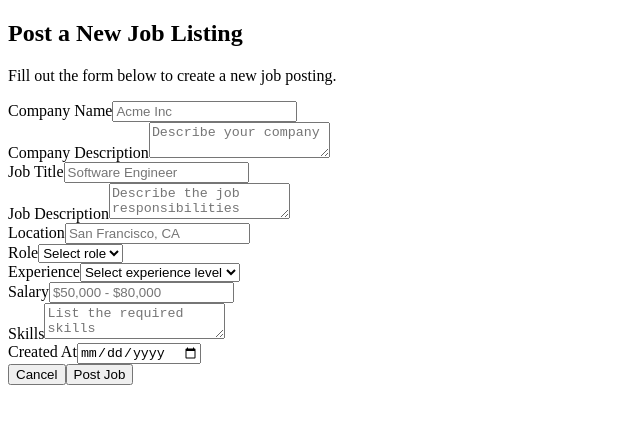
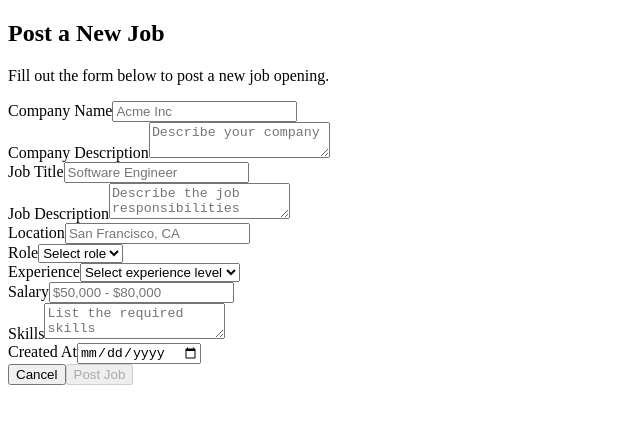
Before and after one commit to Harshakabari/Career-Hub, a React (Create React App) app: page /postform in a window 1280 px wide. Shown: the top 424 px of the page, without its empty margins (0-640 px from the left). Built offline with nearby package versions, Linux system fonts and the light colour scheme.

Commit message:
add validation in jobpost form

```diff
--- a/package.json
+++ b/package.json
@@ -13,6 +13,7 @@
   "author": "",
   "license": "ISC",
   "dependencies": {
+    "@hookform/resolvers": "^3.6.0",
     "@reduxjs/toolkit": "^2.2.5",
     "@smastrom/react-rating": "^1.5.0",
     "axios": "^1.7.2",
@@ -30,6 +31,7 @@
     "otp-generator": "^4.0.1",
     "otp-generator-random": "^1.0.0",
     "react-countup": "^6.5.3",
+    "react-hook-form": "^7.51.5",
     "react-hot-toast": "^2.4.1",
     "react-icons": "^5.2.1",
     "react-redux": "^9.1.2",
@@ -37,7 +39,8 @@
     "react-scripts": "^5.0.1",
     "react-slick": "^0.30.2",
     "reactstrap": "^9.2.2",
-    "web-vitals": "^4.0.1"
+    "web-vitals": "^4.0.1",
+    "zod": "^3.23.8"
   },
   "devDependencies": {
     "tailwindcss": "^3.4.3"
--- /dev/null
+++ b/src/components/CustomForm/Customform.jsx
@@ -0,0 +1,87 @@
+import React from "react";
+import { useFormContext } from "react-hook-form";
+
+const CustomForm = ({ fields, onSubmit }) => {
+  const {
+    register,
+    handleSubmit,
+    formState: { errors },
+    getValues,
+  } = useFormContext();
+
+  return (
+    <>
+      <div className="px-28 py-5 bg-indigo-900 text-white">
+        <h2 className="text-4xl text-center">Post a New Job</h2>
+        <p className="text-lg mt-3 text-center">Fill out the form below to post a new job opening.</p>
+      </div>
+      <form className="grid gap-6 px-28 py-5" onSubmit={handleSubmit(onSubmit)}>
+        {fields.map((field) => (
+          <div key={field.name} className="space-y-2">
+            <label
+              htmlFor={field.name}
+              className="block text-sm font-medium text-gray-700"
+            >
+              {field.label}
+            </label>
+            {field.input === "input" && (
+              <input
+                id={field.name}
+                type={field.type || "text"}
+                placeholder={field.placeholder}
+                className="mt-1 block w-full px-3 py-2 border border-gray-300 rounded-md shadow-sm focus:outline-none focus:ring focus:ring-blue-500"
+                {...register(field.name)}
+              />
+            )}
+            {field.input === "textarea" && (
+              <textarea
+                id={field.name}
+                placeholder={field.placeholder}
+                className="mt-1 block w-full px-3 py-2 border border-gray-300 rounded-md shadow-sm focus:outline-none focus:ring focus:ring-blue-500"
+                {...register(field.name)}
+              />
+            )}
+            {field.input === "select" && (
+              <select
+                id={field.name}
+                className="mt-1 block w-full px-3 py-2 border border-gray-300 rounded-md shadow-sm focus:outline-none focus:ring focus:ring-blue-500"
+                {...register(field.name)}
+              >
+                <option value="" disabled>
+                  {field.placeholder}
+                </option>
+                {field.options.map((option) => (
+                  <option key={option.value} value={option.value}>
+                    {option.text}
+                  </option>
+                ))}
+              </select>
+            )}
+            {errors[field.name] && (
+              <p className="text-red-500 text-sm">
+                {errors[field.name]?.message}
+              </p>
+            )}
+          </div>
+        ))}
+        <div className="flex justify-end gap-4">
+          <button
+            type="button"
+            className="px-4 py-2 border border-gray-300 rounded-md shadow-sm text-gray-700 hover:bg-gray-50 focus:outline-none focus:ring focus:ring-blue-500"
+          >
+            Cancel
+          </button>
+          <button
+            type="submit"
+            className="px-4 py-2 bg-blue-500 text-white rounded-md shadow-sm hover:bg-blue-600 focus:outline-none focus:ring focus:ring-blue-500"
+            disabled={Object.values(getValues()).some((value) => !value)} // Disable if any field is empty
+          >
+            Post Job
+          </button>
+        </div>
+      </form>
+    </>
+  );
+};
+
+export default CustomForm;
--- a/src/pages/PostForm.jsx
+++ b/src/pages/PostForm.jsx
@@ -1,191 +1,145 @@
 import React from "react";
+import { useForm, FormProvider } from "react-hook-form";
+import { zodResolver } from "@hookform/resolvers/zod";
+import { z } from "zod";
+import CustomForm from "../components/CustomForm/Customform";  // Adjust the path as needed
 
-const PostForm = () => {
+const formSchema = z.object({
+  companyName: z.string().min(1, {
+    message: "Company name is required.",
+  }),
+  companyDescription: z.string().min(1, {
+    message: "Company description is required.",
+  }),
+  jobTitle: z.string().min(1, {
+    message: "Job title is required.",
+  }),
+  jobDescription: z.string().min(1, {
+    message: "Job description is required.",
+  }),
+  location: z.string().min(1, {
+    message: "Location is required.",
+  }),
+  role: z.string({
+    required_error: "Role is required.",
+  }),
+  experience: z.string({
+    required_error: "Experience level is required.",
+  }),
+  salary: z.string().transform((value) => Number(value)).refine((value) => !isNaN(value) && value >= 0, {
+    message: "Salary must be a positive number.",
+  }),
+  skills: z.string().min(1, {
+    message: "Skills are required.",
+  }),
+  createdAt: z.string().min(1, {
+    message: "Created date is required.",
+  }),
+});
+
+const fields = [
+  {
+    name: "companyName",
+    label: "Company Name",
+    placeholder: "Acme Inc",
+    input: "input",
+  },
+  {
+    name: "companyDescription",
+    label: "Company Description",
+    placeholder: "Describe your company",
+    input: "textarea",
+  },
+  {
+    name: "jobTitle",
+    label: "Job Title",
+    placeholder: "Software Engineer",
+    input: "input",
+  },
+  {
+    name: "jobDescription",
+    label: "Job Description",
+    placeholder: "Describe the job responsibilities",
+    input: "textarea",
+  },
+  {
+    name: "location",
+    label: "Location",
+    placeholder: "San Francisco, CA",
+    input: "input",
+  },
+  {
+    name: "role",
+    label: "Role",
+    placeholder: "Select role",
+    options: [
+      { value: "full-time", text: "Full-Time" },
+      { value: "part-time", text: "Part-Time" },
+      { value: "contract", text: "Contract" },
+      { value: "internship", text: "Internship" },
+    ],
+    input: "select",
+  },
+  {
+    name: "experience",
+    label: "Experience",
+    placeholder: "Select experience level",
+    options: [
+      { value: "entry-level", text: "Entry-Level" },
+      { value: "mid-level", text: "Mid-Level" },
+      { value: "senior-level", text: "Senior-Level" },
+    ],
+    input: "select",
+  },
+  {
+    name: "salary",
+    type: "number",
+    label: "Salary",
+    placeholder: "$50,000 - $80,000",
+    input: "input",
+  },
+  {
+    name: "skills",
+    label: "Skills",
+    placeholder: "List the required skills",
+    input: "textarea",
+  },
+  {
+    name: "createdAt",
+    type: "date",
+    label: "Created At",
+    input: "input",
+  },
+];
+
+const Page = () => {
+  const methods = useForm({
+    resolver: zodResolver(formSchema),
+    defaultValues: {
+      companyName: "",
+      companyDescription: "",
+      jobTitle: "",
+      jobDescription: "",
+      location: "",
+      role: "",
+      experience: "",
+      salary: "",
+      skills: "",
+      createdAt: "",
+    },
+    mode: "all",
+  });
+
+  const onSubmit = (values) => {
+    console.log(JSON.stringify(values, null, 2)); // Logging form data to console
+    methods.reset(); // Resetting the form after submission
+  };
+
   return (
-    <>
-      <div className="w-full mx-auto max-w-2xl text-black bg-white shadow-md rounded-lg overflow-hidden">
-        <div className="p-6">
-          <h2 className="text-2xl font-bold">Post a New Job Listing</h2>
-          <p className="text-gray-600">
-            Fill out the form below to create a new job posting.
-          </p>
-        </div>
-        <div className="p-6 border-t border-gray-200">
-          <form className="grid gap-6">
-            <div className="grid grid-cols-2 gap-6">
-              <div className="space-y-2">
-                <label
-                  htmlFor="company-name"
-                  className="block text-sm font-medium text-gray-700"
-                >
-                  Company Name
-                </label>
-                <input
-                  id="company-name"
-                  type="text"
-                  placeholder="Acme Inc"
-                  className="mt-1 block w-full px-3 py-2 border border-gray-300 rounded-md shadow-sm focus:outline-none focus:ring focus:ring-blue-500"
-                />
-              </div>
-              <div className="space-y-2">
-                <label
-                  htmlFor="company-description"
-                  className="block text-sm font-medium text-gray-700"
-                >
-                  Company Description
-                </label>
-                <textarea
-                  id="company-description"
-                  placeholder="Describe your company"
-                  className="mt-1 block w-full px-3 py-2 border border-gray-300 rounded-md shadow-sm focus:outline-none focus:ring focus:ring-blue-500"
-                ></textarea>
-              </div>
-            </div>
-            <div className="grid grid-cols-2 gap-6">
-              <div className="space-y-2">
-                <label
-                  htmlFor="job-title"
-                  className="block text-sm font-medium text-gray-700"
-                >
-                  Job Title
-                </label>
-                <input
-                  id="job-title"
-                  type="text"
-                  placeholder="Software Engineer"
-                  className="mt-1 block w-full px-3 py-2 border border-gray-300 rounded-md shadow-sm focus:outline-none focus:ring focus:ring-blue-500"
-                />
-              </div>
-              <div className="space-y-2">
-                <label
-                  htmlFor="job-description"
-                  className="block text-sm font-medium text-gray-700"
-                >
-                  Job Description
-                </label>
-                <textarea
-                  id="job-description"
-                  placeholder="Describe the job responsibilities"
-                  className="mt-1 block w-full px-3 py-2 border border-gray-300 rounded-md shadow-sm focus:outline-none focus:ring focus:ring-blue-500"
-                ></textarea>
-              </div>
-            </div>
-            <div className="grid grid-cols-2 gap-6">
-              <div className="space-y-2">
-                <label
-                  htmlFor="location"
-                  className="block text-sm font-medium text-gray-700"
-                >
-                  Location
-                </label>
-                <input
-                  id="location"
-                  type="text"
-                  placeholder="San Francisco, CA"
-                  className="mt-1 block w-full px-3 py-2 border border-gray-300 rounded-md shadow-sm focus:outline-none focus:ring focus:ring-blue-500"
-                />
-              </div>
-              <div className="space-y-2">
-                <label
-                  htmlFor="role"
-                  className="block text-sm font-medium text-gray-700"
-                >
-                  Role
-                </label>
-                <select
-                  id="role"
-                  className="mt-1 block w-full px-3 py-2 border border-gray-300 rounded-md shadow-sm focus:outline-none focus:ring focus:ring-blue-500"
-                >
-                  <option value="" disabled selected>
-                    Select role
-                  </option>
-                  <option value="full-time">Full-Time</option>
-                  <option value="part-time">Part-Time</option>
-                  <option value="contract">Contract</option>
-                  <option value="internship">Internship</option>
-                </select>
-              </div>
-            </div>
-            <div className="grid grid-cols-2 gap-6">
-              <div className="space-y-2">
-                <label
-                  htmlFor="experience"
-                  className="block text-sm font-medium text-gray-700"
-                >
-                  Experience
-                </label>
-                <select
-                  id="experience"
-                  className="mt-1 block w-full px-3 py-2 border border-gray-300 rounded-md shadow-sm focus:outline-none focus:ring focus:ring-blue-500"
-                >
-                  <option value="" disabled selected>
-                    Select experience level
-                  </option>
-                  <option value="entry-level">Entry-Level</option>
-                  <option value="mid-level">Mid-Level</option>
-                  <option value="senior-level">Senior-Level</option>
-                </select>
-              </div>
-              <div className="space-y-2">
-                <label
-                  htmlFor="salary"
-                  className="block text-sm font-medium text-gray-700"
-                >
-                  Salary
-                </label>
-                <input
-                  id="salary"
-                  type="number"
-                  placeholder="$50,000 - $80,000"
-                  className="mt-1 block w-full px-3 py-2 border border-gray-300 rounded-md shadow-sm focus:outline-none focus:ring focus:ring-blue-500"
-                />
-              </div>
-            </div>
-            <div className="space-y-2">
-              <label
-                htmlFor="skills"
-                className="block text-sm font-medium text-gray-700"
-              >
-                Skills
-              </label>
-              <textarea
-                id="skills"
-                placeholder="List the required skills"
-                className="mt-1 block w-full px-3 py-2 border border-gray-300 rounded-md shadow-sm focus:outline-none focus:ring focus:ring-blue-500"
-              ></textarea>
-            </div>
-            <div className="space-y-2">
-              <label
-                htmlFor="created-at"
-                className="block text-sm font-medium text-gray-700"
-              >
-                Created At
-              </label>
-              <input
-                id="created-at"
-                type="date"
-                className="mt-1 block w-full px-3 py-2 border border-gray-300 rounded-md shadow-sm focus:outline-none focus:ring focus:ring-blue-500"
-              />
-            </div>
-            <div className="flex justify-end gap-4">
-              <button
-                type="button"
-                className="px-4 py-2 border border-gray-300 rounded-md shadow-sm text-gray-700 hover:bg-gray-50 focus:outline-none focus:ring focus:ring-blue-500"
-              >
-                Cancel
-              </button>
-              <button
-                type="submit"
-                className="px-4 py-2 bg-blue-500 text-white rounded-md shadow-sm hover:bg-blue-600 focus:outline-none focus:ring focus:ring-blue-500"
-              >
-                Post Job
-              </button>
-            </div>
-          </form>
-        </div>
-      </div>
-    </>
+    <FormProvider {...methods}>
+      <CustomForm form={methods} fields={fields} onSubmit={methods.handleSubmit(onSubmit)} />
+    </FormProvider>
   );
 };
 
-export default PostForm;
+export default Page;
```
Also changed, not shown: 1 other file (tests, documents, lock files or other folders).
